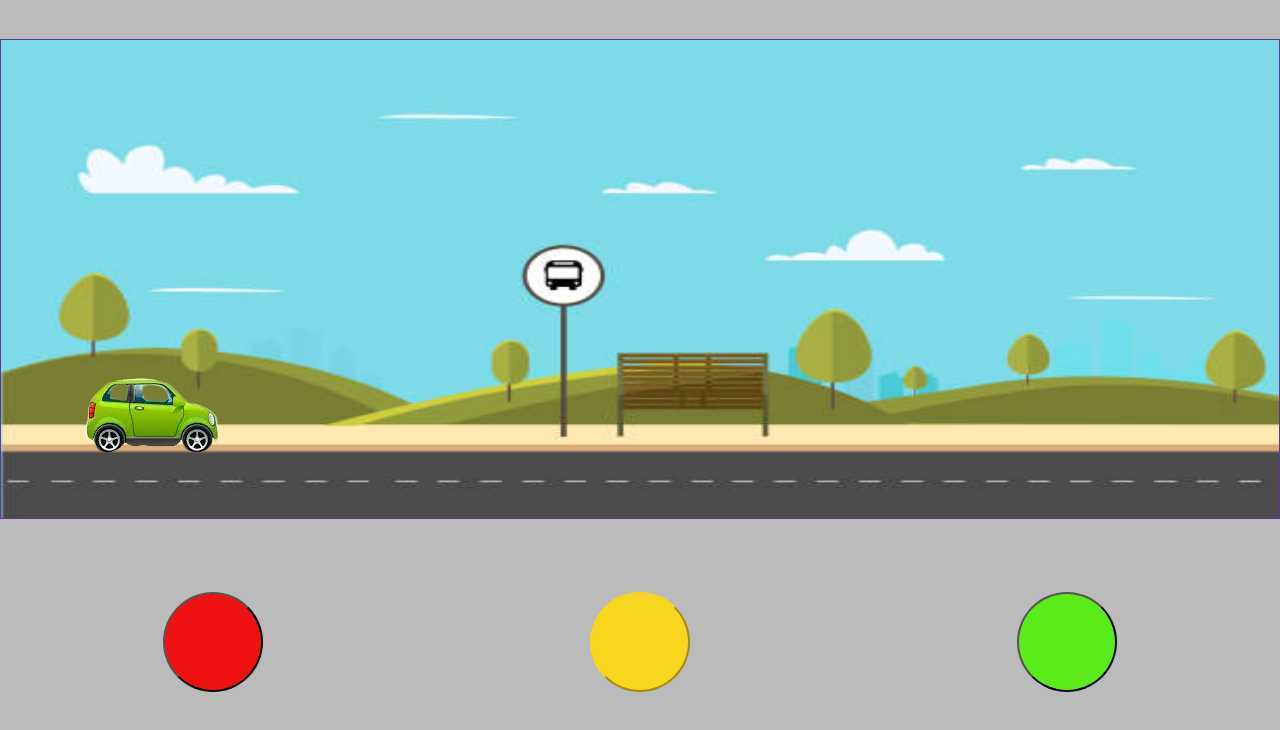
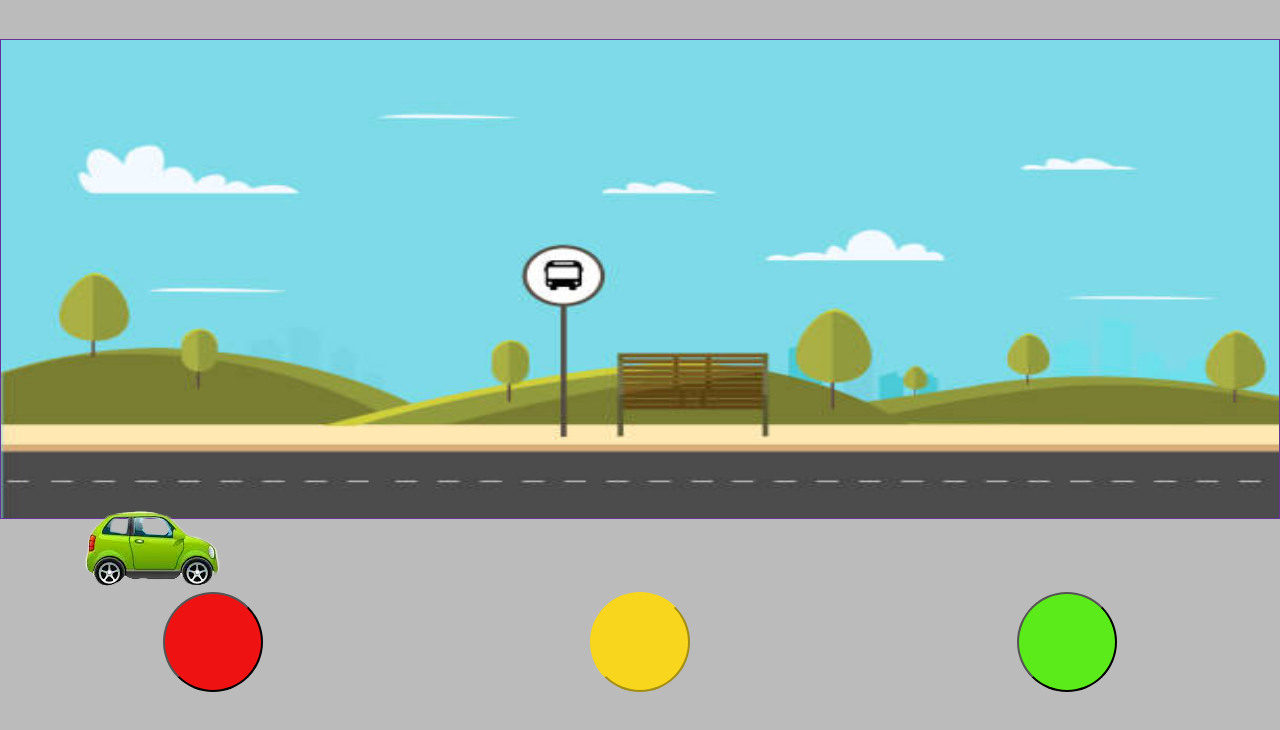
Before and after one commit to gcsawnam/Traffic-System, a plain HTML site: page index.html in a window 1280 px wide. Shown: the part 40-770 px from the top of the page. Drawn offline with Linux system fonts and the light colour scheme.

Commit message:
Update index.css

```diff
--- a/index.css
+++ b/index.css
@@ -89,6 +89,6 @@ body {
 }
 .child2 #car1{
 position: absolute;
-top:367px;
+top:500px;
 
 }
```
